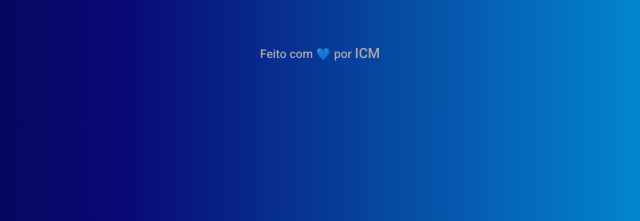
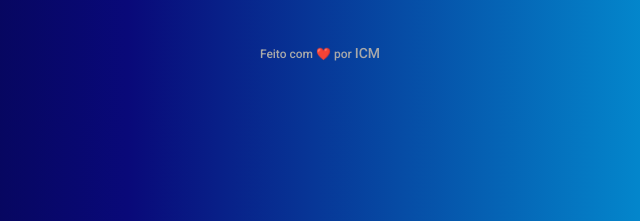
Before and after one commit to oberyn-m/icm-links, a plain HTML site: page index.html in a window 1280 px wide. Shown: the part 566-787 px from the top of the page, 320-960 px from the left. Drawn offline with Linux system fonts and the light colour scheme.

Commit message:
troca de emoji

```diff
--- a/index.html
+++ b/index.html
@@ -35,7 +35,7 @@
       </li>
     </ul>
 
-    <footer>Feito com 💙 por <a href="https://github.com/oberyn-m" target="_blank">ICM</a> </footer>
+    <footer>Feito com ❤️ por <a href="https://github.com/oberyn-m" target="_blank">ICM</a> </footer>
 
   </div>
 </body>
```
